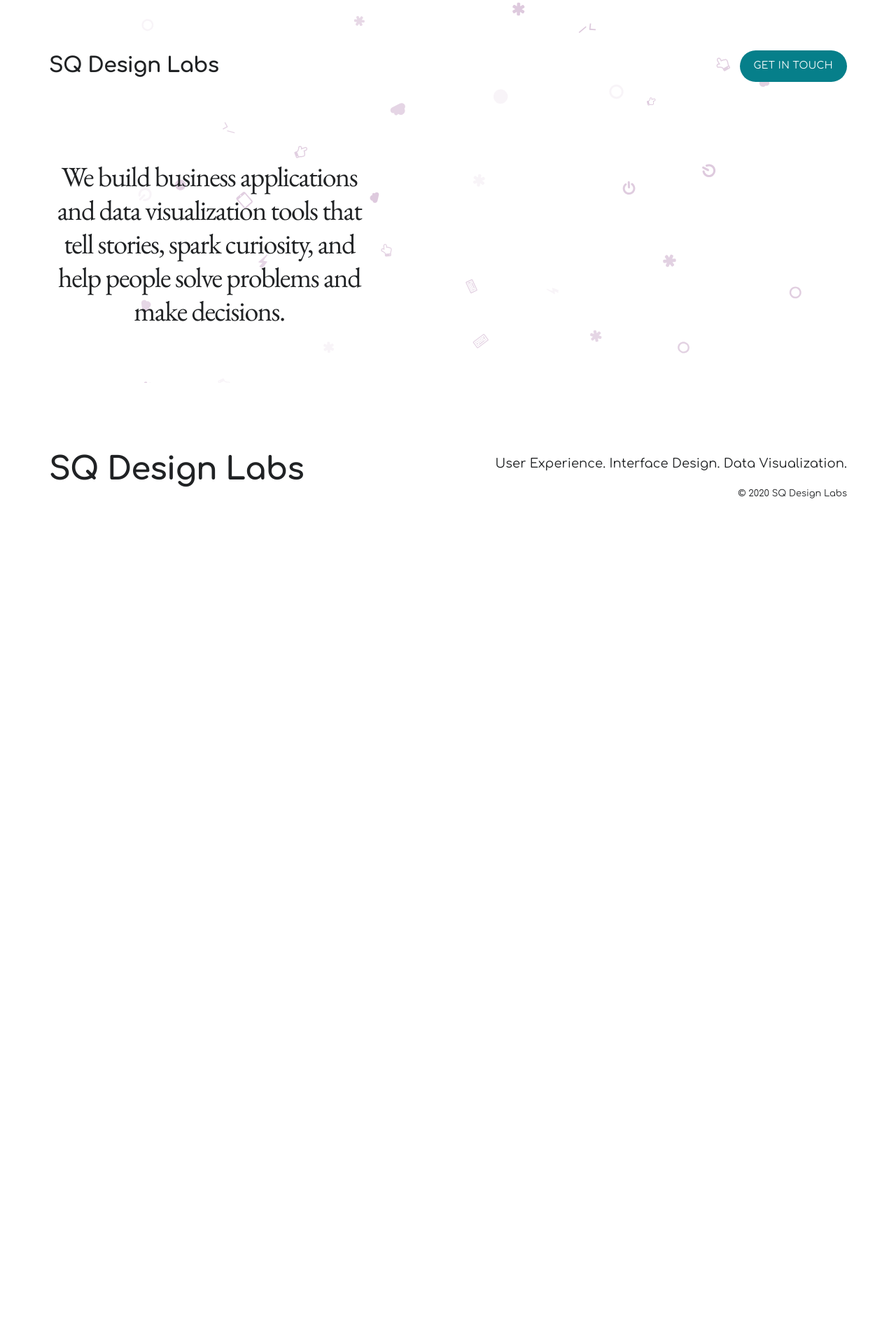
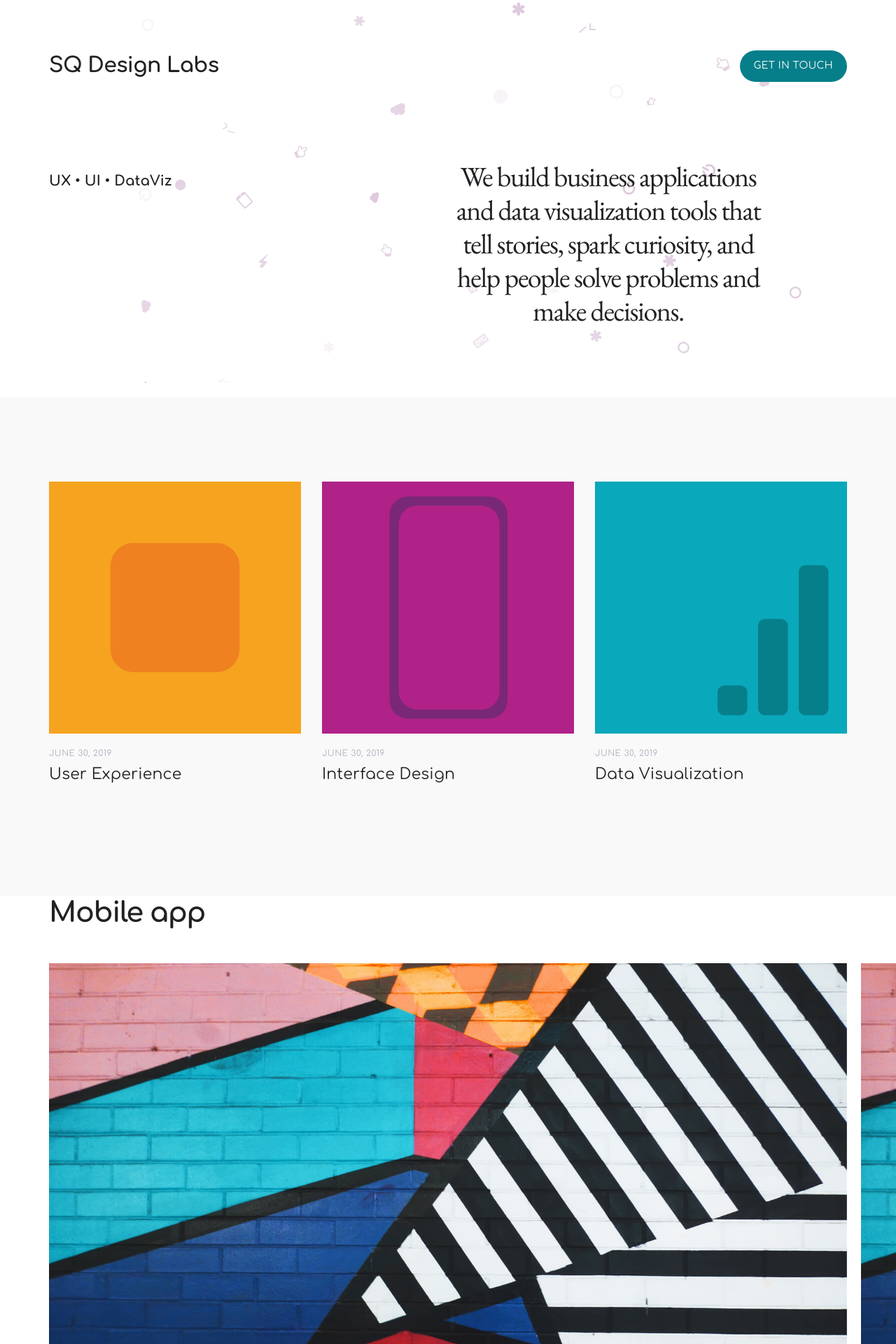
Before and after one commit to luiscielak/sqdesignlabs, a Jekyll site: the page built from index.html, in a window 1280 px wide. Shown: the top 1920 px of the page at 70% size. Built offline with Jekyll 4.4.1, drawn with Linux system fonts in a browser that asks for light colours; nearby versions of some CDN libraries; before the commit the page ends 900 px from its top, so only the background shows below that; some of the changed text lies outside the part shown.

Commit message:
Begin adding feature elements

```diff
--- a/_data/settings.yml
+++ b/_data/settings.yml
@@ -23,7 +23,7 @@
   form_action: 'https://formspree.io/mdowqyqo'
   confirmation_url: '/thanks'
   email_subject: 'SQDL Contact Form'
-  send_button_text: 'Get In Touch'
+  send_button_text: 'Say Hi!'
 
 social_settings:
   linkedin_url: 'https://www.linkedin.com/company/sqdesignlabs'
--- a/_includes/section__about.html
+++ b/_includes/section__about.html
@@ -6,21 +6,15 @@
 
     <div class="about__image">
       <img src="{{ '/images/profile.jpg' | relative_url }}" alt="">
-
-      {% include component-socials.html %}
     </div>
 
     <div class="about__content">
-      <h2 class="title">Hey, I’m Jonathan, nice to meet you!</h2>
-      <p class="subtitle subtitle--light">I’m a designer and a developer with over 12 years of experience under my belt.
-      </p>
+      <h2 class="title">Luis Cielak</h2>
+      <p class="subtitle subtitle--light">Chief Design Officer</p>
+      <p>Luis comes from a background in Information Systems and Interactive Design. He mixes his design and coding chops to create interactive visualizations and interfaces that tell stories and help solve problems.</p>
+      <p>Originally from Mexico City, Luis now lives in Philadelphia providing design consulting services. He is passionate about making user experiences richer and interfaces more effective.</p>
 
-      <p>My skills include product design, interactive design, aesthetic art direction, prototyping, mobile design,
-        branding, front-end development and team leadership. I’m interested in clean aesthetics, minimalism, unusual
-        typography, photography and simplistic UX solutions.</p>
-      <p>I’d love to learn about your company and see how I can help, feel free to send me an email!</p>
-
-      <a href="#" class="cta button--fill contact-trigger js-contact">Get in Touch</a>
+      <a href="#" class="cta button--fill contact-trigger js-contact">Say Hi!</a>
     </div>
   </div>
 </section>
--- a/_sass/_includes/_component__post-card.scss
+++ b/_sass/_includes/_component__post-card.scss
@@ -18,7 +18,7 @@
 
   .post__image {
     width: 100%;
-    height: 220px;
+    height: 360px;
     background-size: cover;
     background-position: center;
     margin-bottom: 16px;
@@ -30,7 +30,7 @@
 
   @include mq("460px") {
     .post__image {
-      height: 250px;
+      height: 360px;
     }
   }
 }
--- a/_sass/_includes/_section__recent-posts.scss
+++ b/_sass/_includes/_section__recent-posts.scss
@@ -49,7 +49,7 @@
     }
 
     .post__image {
-      height: 180px;
+      height: 360px;
     }
 
     .action-bottom {
@@ -59,7 +59,7 @@
 
   @include mq(tabletl) {
     .post__image {
-      height: 250px;
+      height: 360px;
     }
   }
 }
--- a/index.html
+++ b/index.html
@@ -1,7 +1,7 @@
 ---
 layout: default
 overtitle: SQ Design Labs
-title: UX. UI. DataViz.
+title: UX • UI • DataViz
 description: We build business applications and data visualization tools that tell stories, spark curiosity, and help people solve problems and make decisions.
 featured_image: /images/social.jpg
 ---
@@ -14,10 +14,10 @@
 
 	<section class="hero">
 		<div class="wrap grid">
-<!-- 			<div class="title">
-				<h2>{{ page.title }}</h2>
+			<div class="title">
+				<h6>{{ page.title }}</h6>
 			</div>
- -->
+
 			<h3 class="intro">
 				{{ page.description }}
 				<a href="#" class="hero__cta button--fill contact-trigger js-contact">Get In Touch</a>
@@ -25,5 +25,52 @@
 		</div>
 	</section>
 
+	<section class="recent-posts">
+		<div class="wrap grid">
+
+			<div class="recent-posts__list grid">
+				{% for post in site.posts limit: 3 %}
+				{% include component__post-preview.html %}
+				{% endfor %}
+			</div>
+
+			<a href="{{ '/blog' | relative_url }}" class="action-bottom button--text--accent --right">All Posts</a>
+		</div>
+	</section>
+
+
+	<section class="listing">
+		<div class="wrap">
+
+			{% for project in site.projects reversed %}
+
+			{% if project.accent_color %}{% capture accent_color %}{{ project.accent_color }}{% endcapture %}{% endif %}
+
+			<article class="project__preview">
+				<h3 class="project__title"><a href="{{ project.url | relative_url }}" style="--accent: {{ accent_color }}">{{ project.title }}</a></h3>
+
+				<div class="project__images owl-carousel" style="--accent: {{ accent_color }}">
+					{% for image in project.gallery_images %}
+					<a href="{{ project.url | relative_url }}"><img src="{{ '/images/projects/' | relative_url}}{{ image }}" alt="" class="project__image"></a>
+					{% endfor %}
+				</div>
+
+				<div class="project__content grid" style="border-color: {{ accent_color }}">
+					<p class="project__subtitle subtitle--light">{{ project.subtitle }}</p>
+					<p class="project__description --small">
+						{{ project.description }}
+						<a href="{{ project.url | relative_url }}" class="project__link button--text --right"
+							style="color: {{ accent_color }}; --color-var: {{ accent_color }}">View Case Study</a>
+					</p>
+				</div>
+			</article>
+
+			{% endfor %}
+		</div>
+	</section>
+
+
+
+	{% include section__about.html %}
 
 </div>
```
Also changed, not shown: _index.html (+20 -0 lines), _posts/2020-08-01-dataviz.md (added, +6 -0 lines), _posts/2020-09-01-ui.md (added, +6 -0 lines), _posts/2020-10-01-ux.md (added, +106 -0 lines), _posts/demo-post.md (renamed from _posts/2019-06-30-demo-post.md), images/favicon.png, images/features/dataviz.svg (renamed from images/feature-03.svg), images/features/ui.svg (renamed from images/feature-02.svg), images/features/ux.svg (renamed from images/feature-01.svg), images/profile.jpg.
